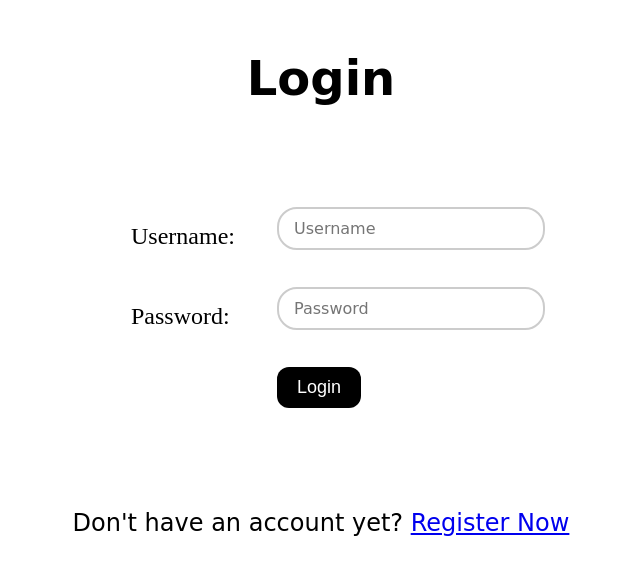
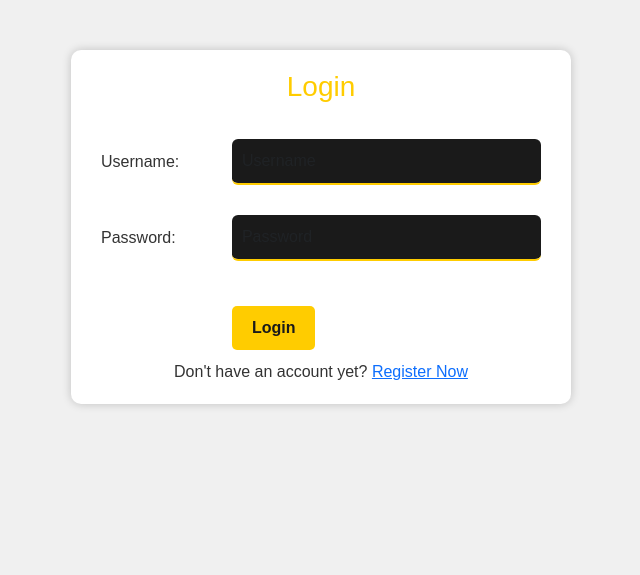
Before and after one commit to andikaprmdyaa/stockit, a Django app: page /login/ in a window 1280 px wide. Shown: the top 575 px of the page, without its empty margins (319-959 px from the left). Run offline with Django 4.2, Linux system fonts and the light colour scheme.

Commit message:
No rev Assignment 5

```diff
--- a/main/templates/login.html
+++ b/main/templates/login.html
@@ -6,49 +6,85 @@
 
 {% block content %}
 <style>
-    .login {
+    body {
+        background-color: #f0f0f0; /* Light gray background */
+        color: #333; /* Dark text */
+        font-family: Arial, sans-serif;
         text-align: center;
-        margin-top: 50px; /* Adjust the margin-top value as needed to position it */
-        font-family: "Your Luxurious Font", cursive; /* Replace "Your Luxurious Font" with the actual font you want to use */
-        font-size: 24px; /* Adjust the font size as needed */
     }
 
-    .btn.login_btn {
-        background-color: black;
-        color: white;
-        font-family: "Cooler Font", sans-serif; /* Replace "Cooler Font" with the cooler font you want to use */
-        font-size: 18px; /* Adjust the font size as needed */
-        padding: 10px 20px; /* Adjust padding to make the button bigger */
-        border-radius: 12px; /* Rounded corners */
-        border: none;
-        cursor: pointer;
+    .login {
+        margin: 50px auto;
+        padding: 20px;
+        background-color: #fff; /* White background */
+        border-radius: 10px;
+        box-shadow: 0px 0px 10px rgba(0, 0, 0, 0.2);
+        width: 90%; /* Wider login box */
+        max-width: 500px;
     }
 
-    .btn.login_btn:hover {
-        background-color: #333; /* Darken the background color on hover */
+    h1 {
+        font-size: 28px;
+        margin-bottom: 20px;
+        color: #ffcc00; /* Keep the font color */
     }
 
-    .form-control {
-        font-family: "Elegant Font", cursive; /* Replace "Elegant Font" with the elegant font you want to use */
-        font-size: 16px; /* Adjust the font size as needed */
-        border: 2px solid #ccc; /* Border style */
-        border-radius: 20px; /* Rounded corners */
-        padding: 10px 15px; /* Padding */
-        width: 100%; /* Full width */
-        margin-bottom: 15px; /* Margin between input fields */
+    form {
+        text-align: left;
     }
 
+    table {
+        width: 100%;
+    }
 
+    th, td {
+        padding: 10px;
+    }
+
+    input[type="text"], input[type="password"] {
+        width: 100%;
+        padding: 10px;
+        margin: 5px 0;
+        border: none;
+        background-color: #1a1a1a; /* Keep the background color */
+        color: #ffffff; /* Keep the text color */
+        border-bottom: 2px solid #ffcc00;
+        outline: none;
+    }
+
+    input[type="submit"] {
+        background-color: #ffcc00;
+        color: #1a1a1a; /* Keep the text color */
+        border: none;
+        padding: 10px 20px;
+        cursor: pointer;
+        margin-top: 20px;
+        border-radius: 5px;
+        font-weight: bold;
+        transition: background-color 0.3s;
+    }
+
+    input[type="submit"]:hover {
+        background-color: #ffdb4d;
+    }
+
+    ul {
+        list-style-type: none;
+        padding: 0;
+    }
+
+    li {
+        color: #ffcc00; /* Keep the font color */
+        margin: 10px 0;
+        font-weight: bold;
+    }
 </style>
 
-<div class = "login">
-
+<div class="login">
     <h1>Login</h1>
-
     <form method="POST" action="">
         {% csrf_token %}
-        <table style="font-family: Century Gothic; text-align:left; margin: 80px auto; border-collapse: separate; border-spacing: 40px 20px;">
-
+        <table>
             <tr>
                 <td>Username: </td>
                 <td><input type="text" name="username" placeholder="Username" class="form-control"></td>
@@ -67,15 +103,14 @@
     </form>
 
     {% if messages %}
-        <ul>
-            {% for message in messages %}
-                <li>{{ message }}</li>
-            {% endfor %}
-        </ul>
+    <ul>
+        {% for message in messages %}
+        <li>{{ message }}</li>
+        {% endfor %}
+    </ul>
     {% endif %}
 
     Don't have an account yet? <a href="{% url 'main:register' %}">Register Now</a>
-
 </div>
 
 {% endblock content %}
--- a/main/urls.py
+++ b/main/urls.py
@@ -1,5 +1,6 @@
 from django.urls import path
 from main.views import show_main, create_product, show_xml, show_json, show_xml_by_id, show_json_by_id, register, login_user, logout_user
+from main.views import edit_product
 
 app_name = 'main'
 
@@ -13,4 +14,6 @@ urlpatterns = [
     path('register/', register, name='register'),
     path('login/', login_user, name='login'),
     path('logout/', logout_user, name='logout'),
+    path('edit-product/<int:id>', edit_product, name='edit_product'),
+
 ]
--- a/main/views.py
+++ b/main/views.py
@@ -40,7 +40,7 @@ def show_main(request):
            product.delete()
            return HttpResponseRedirect(reverse('main:show_main'))
     context = {
-        'app_name' : 'STOCKIT' ,
+        'app_name' : 'STOCKIT INVENTORY' ,
         'name': 'Andika Pramudya Wardana',
         'user_name': request.user.username,
         'class': 'KKI',
@@ -112,3 +112,18 @@ def logout_user(request):
     response = HttpResponseRedirect(reverse('main:login'))
     response.delete_cookie('last_login')
     return response
+
+def edit_product(request, id):
+    # Get product by ID
+    product = Product.objects.get(pk = id)
+
+    # Set product as instance of form
+    form = ProductForm(request.POST or None, instance=product)
+
+    if form.is_valid() and request.method == "POST":
+        # Save the form and return to home page
+        form.save()
+        return HttpResponseRedirect(reverse('main:show_main'))
+
+    context = {'form': form}
+    return render(request, "edit_product.html", context)
--- a/templates/base.html
+++ b/templates/base.html
@@ -2,13 +2,17 @@
 <!DOCTYPE html>
 <html lang="en">
     <head>
-        <meta charset="UTF-8" />
-        <meta
-            name="viewport"
-            content="width=device-width, initial-scale=1.0"
-        />
         {% block meta %}
+            <meta charset="UTF-8" />
+            <meta name="viewport" content="width=device-width, initial-scale=1">
         {% endblock meta %}
+        <link href="https://cdn.jsdelivr.net/npm/bootstrap@5.3.2/dist/css/bootstrap.min.css" rel="stylesheet" integrity="sha384-T3c6CoIi6uLrA9TneNEoa7RxnatzjcDSCmG1MXxSR1GAsXEV/Dwwykc2MPK8M2HN" crossorigin="anonymous">
+        <script src="https://code.jquery.com/jquery-3.6.0.min.js" integrity="sha384-KyZXEAg3QhqLMpG8r+J4jsl5c9zdLKaUk5Ae5f5b1bw6AUn5f5v8FZJoMxm6f5cH1" crossorigin="anonymous"></script>
+        <script src="https://cdn.jsdelivr.net/npm/@popperjs/core@2.11.8/dist/umd/popper.min.js" integrity="sha384-I7E8VVD/ismYTF4hNIPjVp/Zjvgyol6VFvRkX/vR+Vc4jQkC+hVqc2pM8ODewa9r" crossorigin="anonymous"></script>
+        <script src="https://cdn.jsdelivr.net/npm/bootstrap@5.3.2/dist/js/bootstrap.min.js" integrity="sha384-BBtl+eGJRgqQAUMxJ7pMwbEyER4l1g+O15P+16Ep7Q9Q+zqX6gSbd85u4mG4QzX+" crossorigin="anonymous"></script>
+
+
+    </head>
     </head>
 
     <body>
```
Also changed, not shown: main/templates/edit_product.html (added, +22 -0 lines), main/templates/main.html (+37 -3 lines), main/templates/register.html (+77 -5 lines), README.md.
